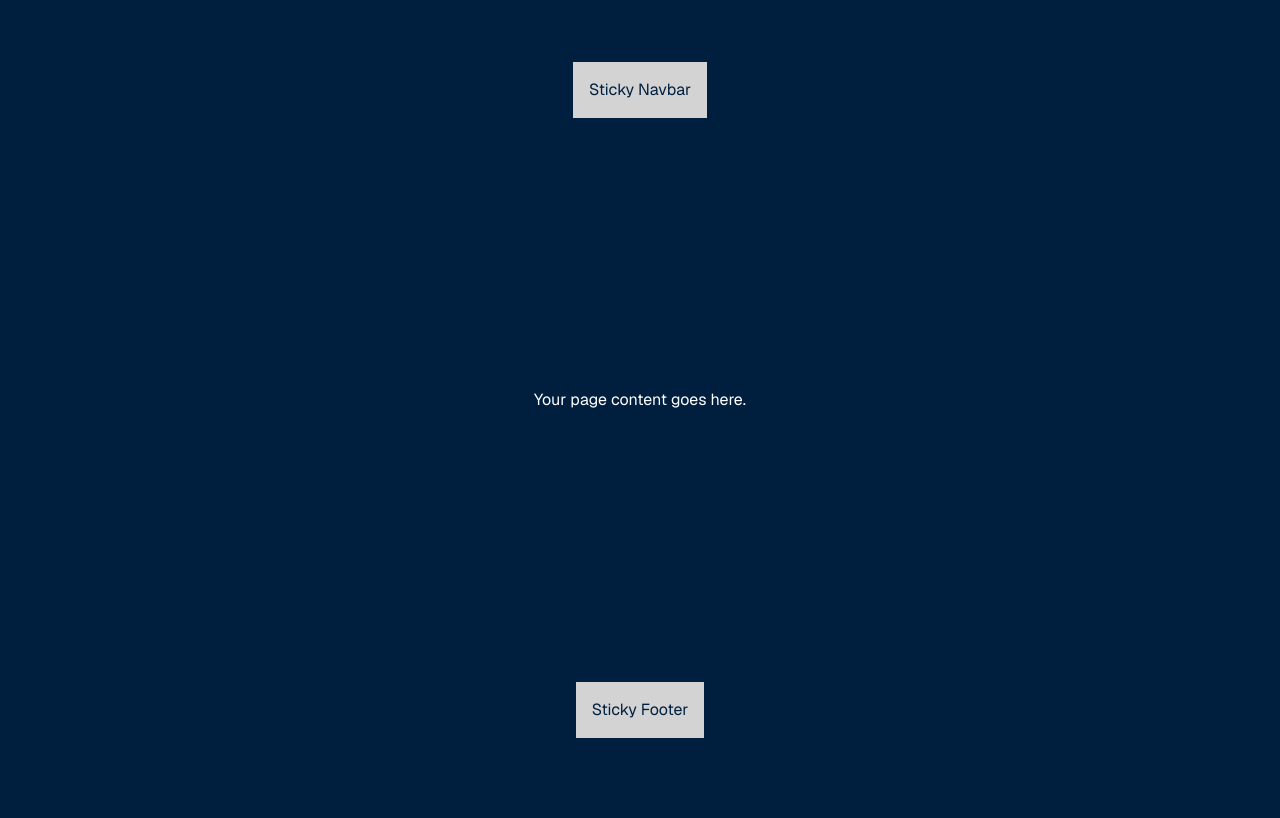
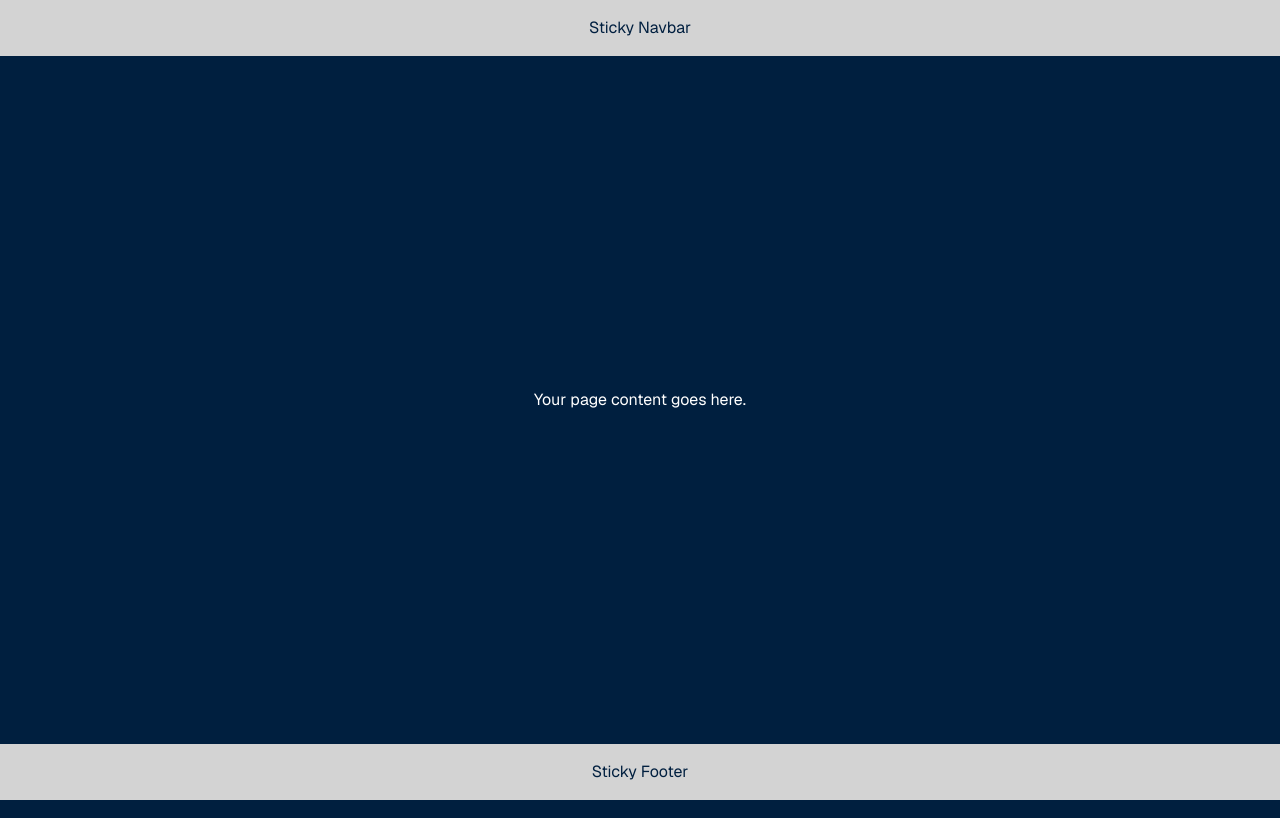
Before and after one commit to mzsellem/ij-han-website, a Next.js app: page / in a window 1280 px wide. Built offline with nearby package versions, Linux system fonts and the light colour scheme.

Commit message:
basic header and footer for home page

```diff
--- a/app/page.tsx
+++ b/app/page.tsx
@@ -2,14 +2,14 @@
 
 export default function Home() {
   return (
-    <div className="grid grid-rows-[20px_1fr_20px] items-center justify-items-center min-h-screen p-8 pb-20 gap-16 sm:p-20 font-[family-name:var(--font-geist-sans)]">
-      <header>
+    <div className="grid grid-rows-[20px_1fr_20px] items-center justify-items-center min-h-screen font-[family-name:var(--font-geist-sans)]">
+      <header className='w-full'>
         <nav>Sticky Navbar</nav>
       </header>
       <main>
         <p>Your page content goes here.</p>
       </main>
-      <footer>
+      <footer className='w-full'>
         <p>Sticky Footer</p>
       </footer>
     </div>
```
